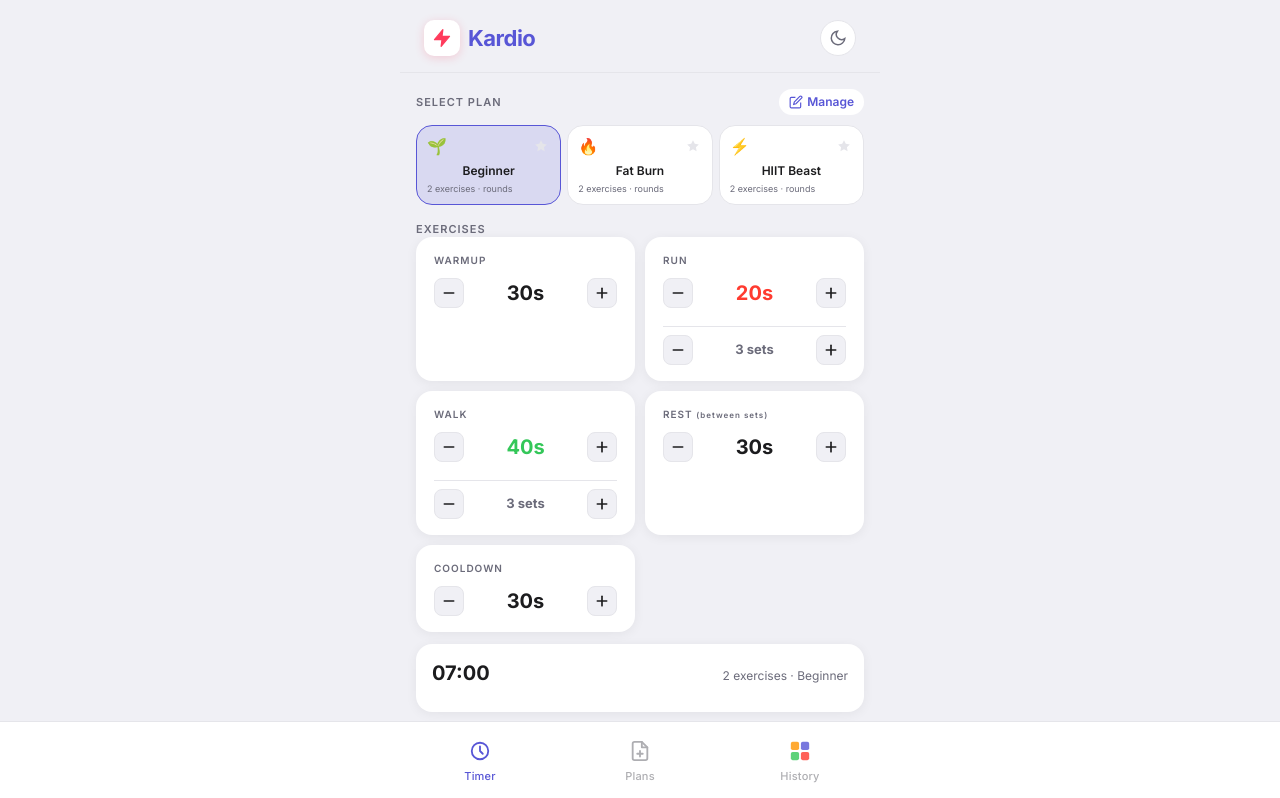
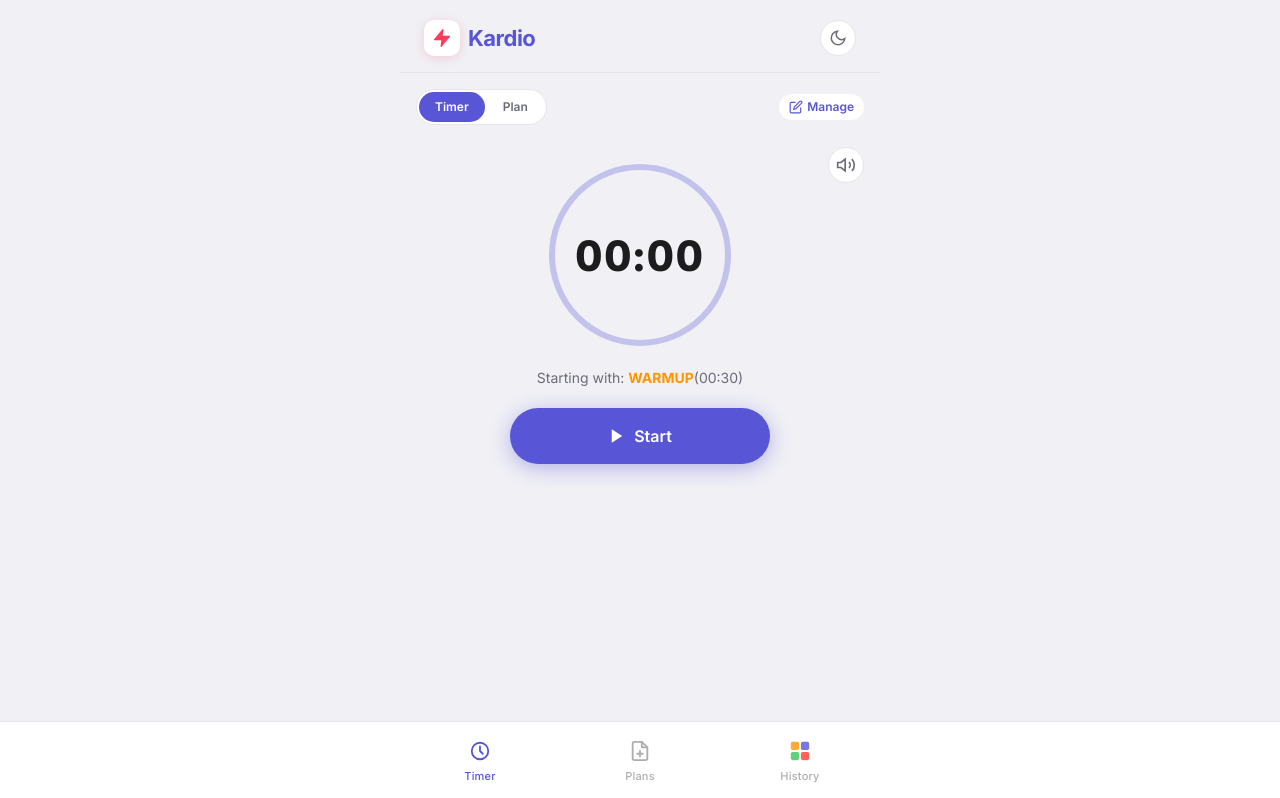
Before and after one commit to SazidAhmed/Kardio, a Nuxt app: page / in a window 1280 px wide. Shown: the top 798 px of the page. Built offline with nearby package versions, Linux system fonts and the light colour scheme.

Commit message:
Timer and plan tab added

```diff
--- a/components/views/TimerView.vue
+++ b/components/views/TimerView.vue
@@ -1,9 +1,24 @@
 <template>
   <div class="timer-view">
-    <!-- Workout Plan Selection -->
+    <!-- Tabs Navigation -->
     <section class="section">
       <div class="section-header">
-        <label class="section-label">SELECT PLAN</label>
+        <div class="tabs">
+          <button
+            class="tab-btn"
+            :class="{ active: activeTab === 'timer' }"
+            @click="activeTab = 'timer'"
+          >
+            Timer
+          </button>
+          <button
+            class="tab-btn"
+            :class="{ active: activeTab === 'plan' }"
+            @click="activeTab = 'plan'"
+          >
+            Plan
+          </button>
+        </div>
         <button class="btn-manage" @click="emit('switch-tab', 'plans')">
           <svg width="14" height="14" viewBox="0 0 24 24" fill="none" stroke="currentColor" stroke-width="2">
             <path d="M11 4H4a2 2 0 0 0-2 2v14a2 2 0 0 0 2 2h14a2 2 0 0 0 2-2v-7"/>
@@ -12,7 +27,7 @@
           Manage
         </button>
       </div>
-      <div class="preset-scroll">
+      <div v-if="activeTab === 'plan'" class="preset-scroll">
         <div class="preset-list">
           <button
             v-for="plan in store.plans"
@@ -39,8 +54,8 @@
       </div>
     </section>
 
-    <!-- Exercise Cards - Dynamic from selected plan -->
-    <section class="section">
+    <!-- Exercise Cards - Dynamic from selected plan (Plan Tab Only) -->
+    <section v-if="activeTab === 'plan'" class="section">
       <label class="section-label">EXERCISES</label>
       <div class="exercises-grid">
         <!-- Warmup Card -->
@@ -145,8 +160,8 @@
       </div>
     </section>
 
-    <!-- Workout Summary Card -->
-    <section class="section">
+    <!-- Workout Summary Card (Plan Tab Only) -->
+    <section v-if="activeTab === 'plan'" class="section">
       <div class="summary-card">
         <div class="summary-top">
           <span class="summary-time">{{ formatTotalTime }}</span>
@@ -155,8 +170,8 @@
       </div>
     </section>
 
-    <!-- Circular Timer -->
-    <section class="section timer-section">
+    <!-- Circular Timer (Timer Tab Only) -->
+    <section v-if="activeTab === 'timer'" class="section timer-section">
       <button class="btn-mute" @click.stop="toggleMute" :title="isMuted ? 'Unmute' : 'Mute'">
         <svg v-if="isMuted" width="20" height="20" viewBox="0 0 24 24" fill="none" stroke="currentColor" stroke-width="2"><path d="M11 5L6 9H2v6h4l5 4V5z"/><line x1="23" y1="9" x2="17" y2="15"/><line x1="17" y1="9" x2="23" y2="15"/></svg>
         <svg v-else width="20" height="20" viewBox="0 0 24 24" fill="none" stroke="currentColor" stroke-width="2"><path d="M11 5L6 9H2v6h4l5 4V5z"/><path d="M19.07 4.93a10 10 0 0 1 0 14.14M15.54 8.46a5 5 0 0 1 0 7.07"/></svg>
@@ -206,8 +221,8 @@
       </p>
     </section>
 
-    <!-- Action Buttons -->
-    <section class="section action-section">
+    <!-- Action Buttons (Timer Tab Only) -->
+    <section v-if="activeTab === 'timer'" class="section action-section">
       <button
         v-if="store.timerState === 'idle'"
         class="btn-start"
@@ -263,6 +278,9 @@ const store = useWorkoutStore()
 const emit = defineEmits<{
   'switch-tab': [tab: 'timer' | 'history' | 'plans']
 }>()
+
+// Tab state: 'plan' or 'timer'
+const activeTab = ref<'plan' | 'timer'>('timer')
 
 const isMuted = ref(false) // Simplified - audio feedback handled in store
 
@@ -447,6 +465,37 @@ const dashOffset = computed(() => {
   align-items: center;
   justify-content: space-between;
   margin-bottom: 10px;
+}
+
+/* Tabs */
+.tabs {
+  display: flex;
+  gap: 2px;
+  background: var(--bg-card);
+  border-radius: var(--radius-full);
+  padding: 2px;
+  border: 1.5px solid var(--border-color);
+}
+
+.tab-btn {
+  padding: 6px 16px;
+  border-radius: var(--radius-full);
+  border: none;
+  background: transparent;
+  color: var(--text-secondary);
+  font-size: 12px;
+  font-weight: 600;
+  cursor: pointer;
+  transition: all 0.2s ease;
+}
+
+.tab-btn:hover {
+  color: var(--text-primary);
+}
+
+.tab-btn.active {
+  background: var(--accent-primary);
+  color: white;
 }
 
 .section-label {
```
